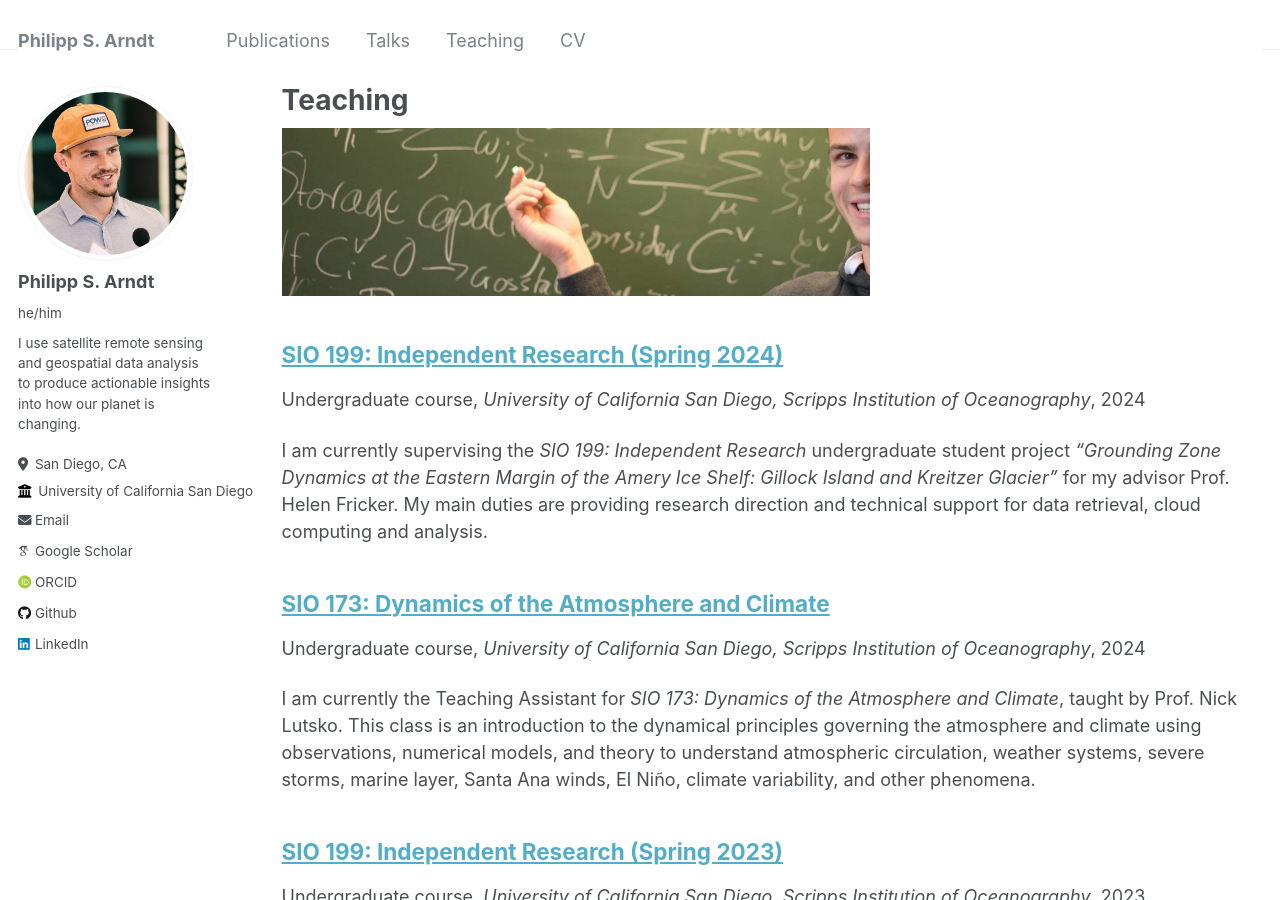
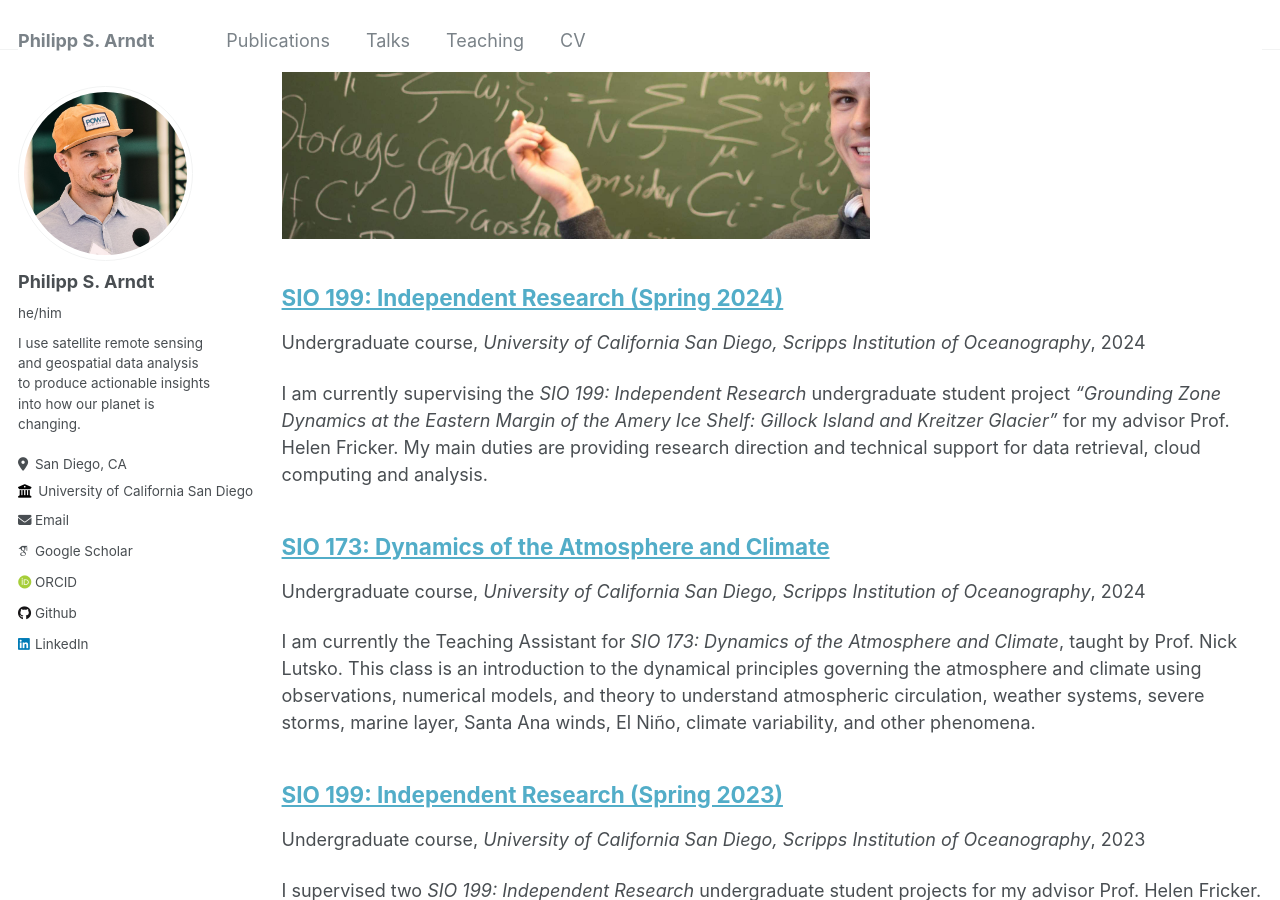
Before and after one commit to fliphilipp/fliphilipp.github.io, a Jekyll site: the page built from _pages/teaching.html, in a window 1280 px wide and 900 px high. Built offline with Jekyll 4.4.1, drawn with Linux system fonts in a browser that asks for light colours; some web fonts are replaced.

Commit message:
Update teaching.html

```diff
--- a/_pages/teaching.html
+++ b/_pages/teaching.html
@@ -5,7 +5,7 @@ permalink: /teaching/
 author_profile: true
 ---
 
-<p style="margin-top:0cm;margin-bottom:0cm;">
+<p style="margin-top:-1.5cm;margin-bottom:0cm;">
 <img src="/images/teaching_header.jpg" alt="teaching artificial neural networks" width="60%">
 </p>
 
```
